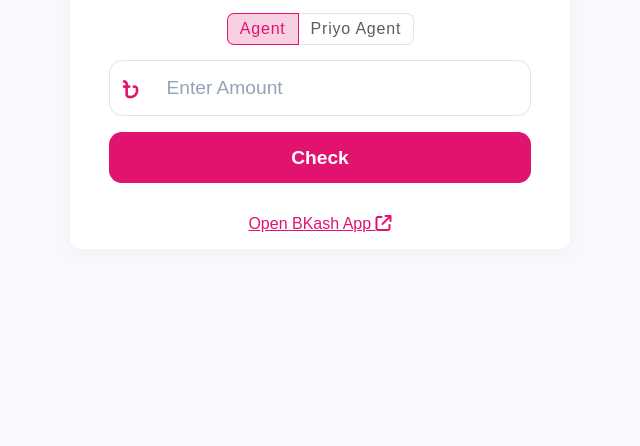
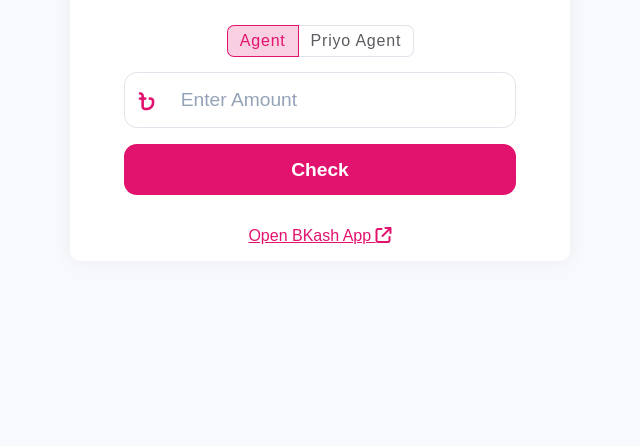
Before and after one commit to Durjoy96/bkash-cashout-charge-calculator, a plain HTML site: page index.html in a window 1280 px wide. Shown: the part 354-800 px from the top of the page, without its empty margins (320-960 px from the left). Drawn offline with Linux system fonts and the light colour scheme.

Commit message:
wrappe  padding increased

```diff
--- a/assets/css/style.css
+++ b/assets/css/style.css
@@ -37,7 +37,7 @@ body {
     max-width: 500px;
     height: auto;
     background-color: var(--base-100);
-    padding: 1rem;
+    padding: 2.5rem 2rem 1rem;
     border: none;
     border-radius: 10px;
     text-align: center;
```
